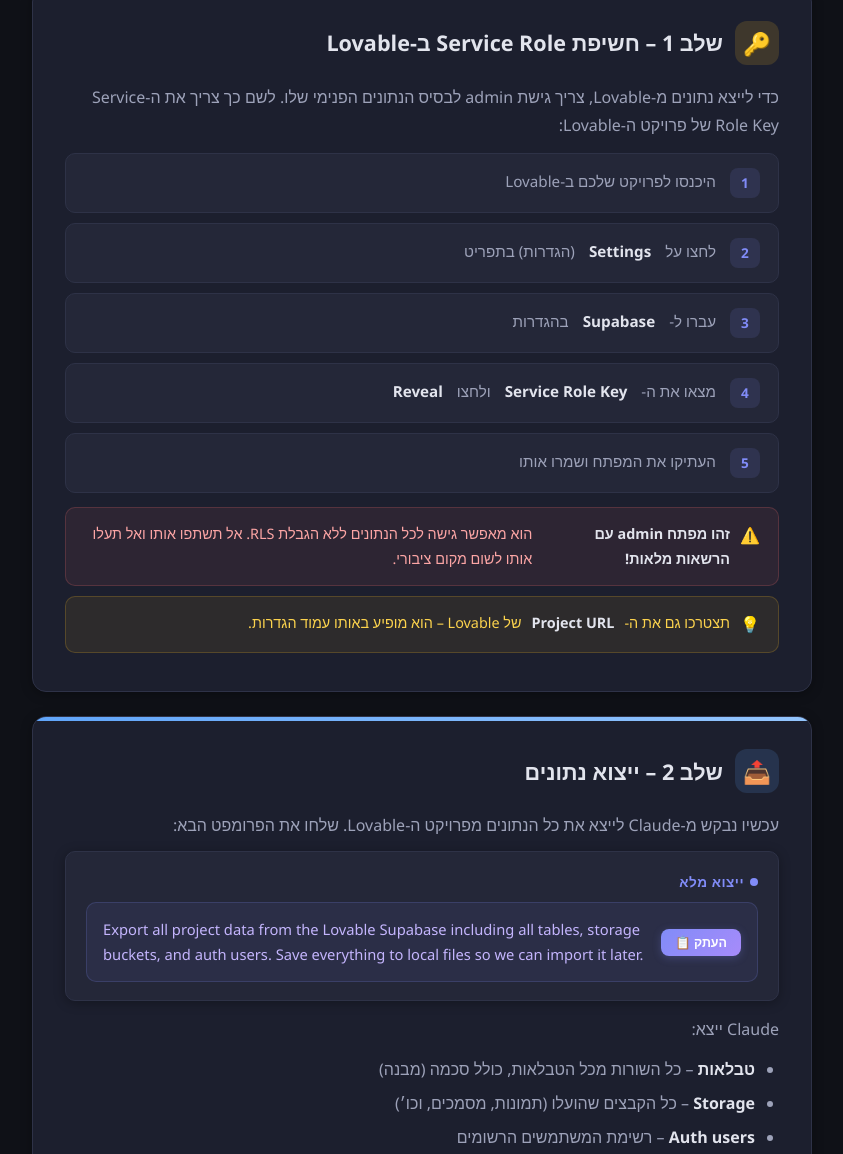
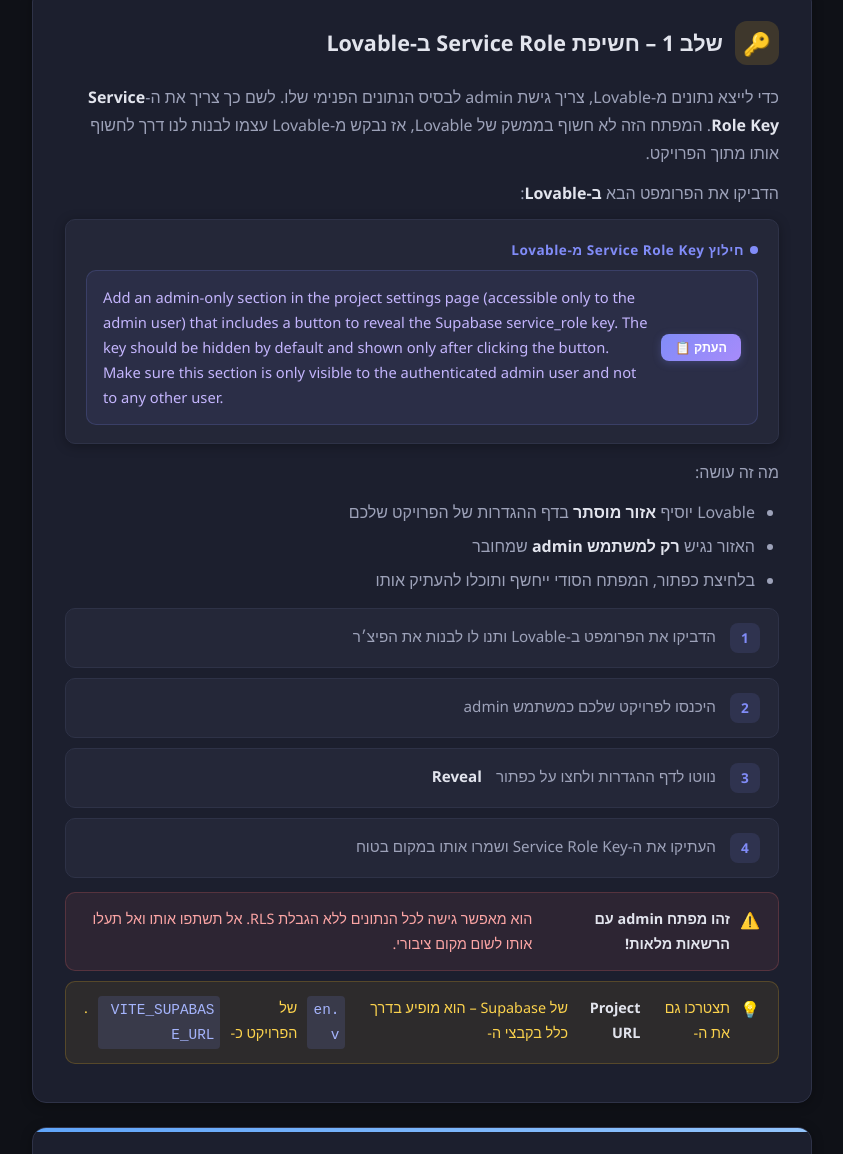
Before and after one commit to avivhaziza/migration-lesson, a plain HTML site: page index.html in a window 1280 px wide. Shown: the part 1219-2373 px from the top of the page, without its empty margins (218-1061 px from the left). Drawn offline with Linux system fonts and the light colour scheme.

Commit message:
Fix: extract service role key via Lovable prompt

```diff
--- a/index.html
+++ b/index.html
@@ -211,21 +211,37 @@
   <div class="section-icon icon-orange">&#128273;</div>
   <h2>שלב 1 – חשיפת Service Role ב-Lovable</h2>
 </div>
-<p>כדי לייצא נתונים מ-Lovable, צריך גישת admin לבסיס הנתונים הפנימי שלו. לשם כך צריך את ה-Service Role Key של פרויקט ה-Lovable:</p>
+<p>כדי לייצא נתונים מ-Lovable, צריך גישת admin לבסיס הנתונים הפנימי שלו. לשם כך צריך את ה-<strong>Service Role Key</strong>. המפתח הזה לא חשוף בממשק של Lovable, אז נבקש מ-Lovable עצמו לבנות לנו דרך לחשוף אותו מתוך הפרויקט.</p>
+
+<p>הדביקו את הפרומפט הבא <strong>ב-Lovable</strong>:</p>
+
+<div class="prompt-card">
+  <div class="prompt-label">חילוץ Service Role Key מ-Lovable</div>
+  <div class="prompt-box" id="prompt-extract-key">
+    <span class="prompt-text">Add an admin-only section in the project settings page (accessible only to the admin user) that includes a button to reveal the Supabase service_role key. The key should be hidden by default and shown only after clicking the button. Make sure this section is only visible to the authenticated admin user and not to any other user.</span>
+    <button class="copy-btn" onclick="copyCmd('prompt-extract-key')">&#128203; העתק</button>
+  </div>
+</div>
+
+<p>מה זה עושה:</p>
+<ul>
+  <li>Lovable יוסיף <strong>אזור מוסתר</strong> בדף ההגדרות של הפרויקט שלכם</li>
+  <li>האזור נגיש <strong>רק למשתמש admin</strong> שמחובר</li>
+  <li>בלחיצת כפתור, המפתח הסודי ייחשף ותוכלו להעתיק אותו</li>
+</ul>
 
 <ol class="step-list">
-  <li>היכנסו לפרויקט שלכם ב-Lovable</li>
-  <li>לחצו על <strong>Settings</strong> (הגדרות) בתפריט</li>
-  <li>עברו ל-<strong>Supabase</strong> בהגדרות</li>
-  <li>מצאו את ה-<strong>Service Role Key</strong> ולחצו <strong>Reveal</strong></li>
-  <li>העתיקו את המפתח ושמרו אותו</li>
+  <li>הדביקו את הפרומפט ב-Lovable ותנו לו לבנות את הפיצ׳ר</li>
+  <li>היכנסו לפרויקט שלכם כמשתמש admin</li>
+  <li>נווטו לדף ההגדרות ולחצו על כפתור <strong>Reveal</strong></li>
+  <li>העתיקו את ה-Service Role Key ושמרו אותו במקום בטוח</li>
 </ol>
 
 <div class="warning-box">
   <strong>זהו מפתח admin עם הרשאות מלאות!</strong> הוא מאפשר גישה לכל הנתונים ללא הגבלת RLS. אל תשתפו אותו ואל תעלו אותו לשום מקום ציבורי.
 </div>
 
-<div class="note">תצטרכו גם את ה-<strong>Project URL</strong> של Lovable – הוא מופיע באותו עמוד הגדרות.</div>
+<div class="note">תצטרכו גם את ה-<strong>Project URL</strong> של Supabase – הוא מופיע בדרך כלל בקבצי ה-<code style="color:#a5b4fc;background:rgba(129,140,248,.15);padding:2px 6px;border-radius:4px">.env</code> של הפרויקט כ-<code style="color:#a5b4fc;background:rgba(129,140,248,.15);padding:2px 6px;border-radius:4px">VITE_SUPABASE_URL</code>.</div>
 </div>
 
 <!-- 3. שלב 2 – ייצוא נתונים -->
```
